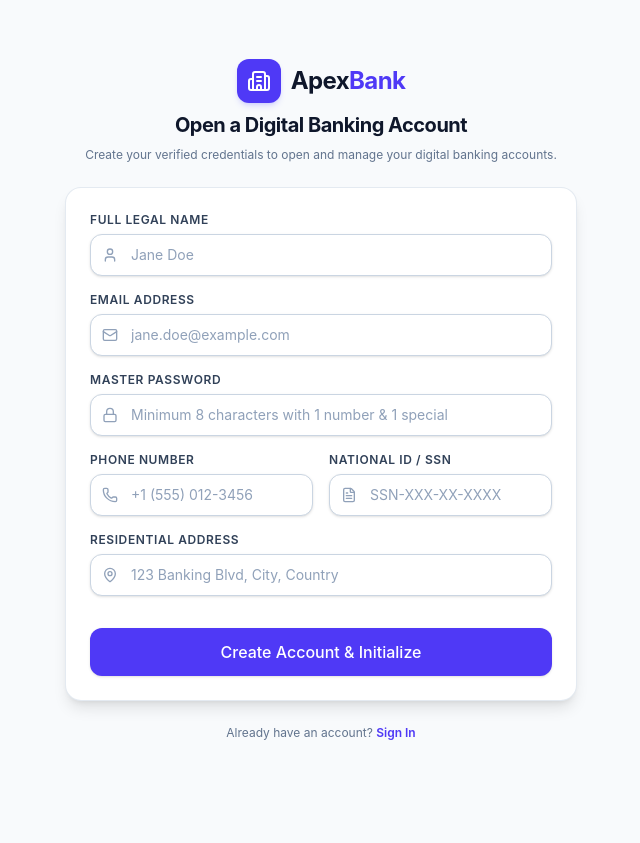
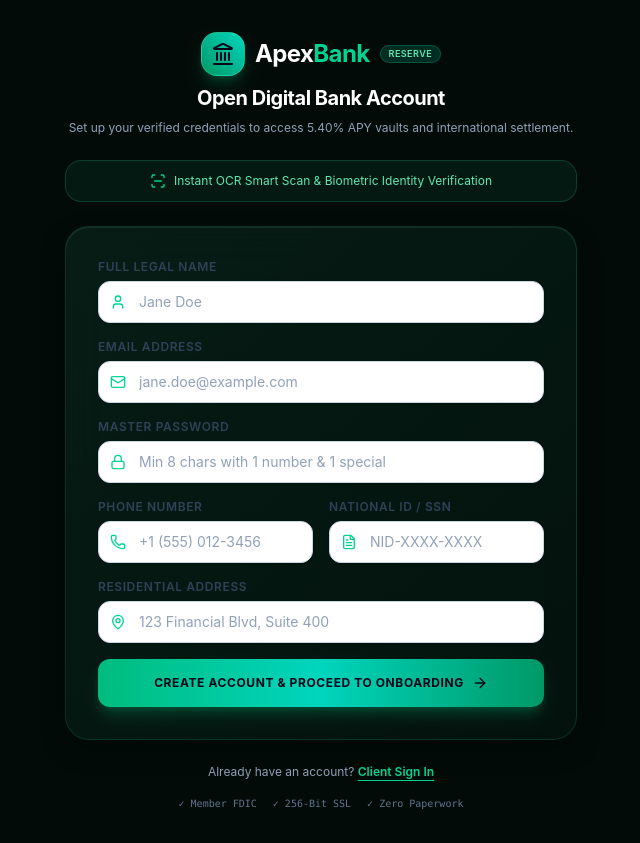
Before and after one commit to rihadjahanopu/apexbank-digital-anking-management-platform, a Next.js app: page /register in a window 1280 px wide. Shown: the whole page, without its empty margins (319-959 px from the left). Before the commit the page ends 800 px from the top, so only its background shows below. Built offline with nearby package versions, Linux system fonts and the light colour scheme.

Commit message:
ui: modernize customer registration layout and step navigation

```diff
--- a/src/app/(auth)/register/page.tsx
+++ b/src/app/(auth)/register/page.tsx
@@ -6,20 +6,22 @@ import { useRouter } from "next/navigation";
 import { useForm } from "react-hook-form";
 import { zodResolver } from "@hookform/resolvers/zod";
 import {
-  Building2,
+  Landmark,
   Lock,
   Mail,
   User as UserIcon,
   Phone,
   FileText,
   MapPin,
+  ArrowRight,
+  ScanLine,
 } from "lucide-react";
 import { toast } from "sonner";
 import { registerSchema, RegisterInput } from "@/lib/validations/auth";
 import { useRegisterMutation } from "@/redux/api/authApi";
 import { useAppDispatch } from "@/redux/hooks";
 import { setCredentials } from "@/redux/slices/authSlice";
-import { Button, Input, Card, CardContent } from "@/components/ui";
+import { Input } from "@/components/ui";
 import { ROLES } from "@/lib/constants";
 
 export default function RegisterPage() {
@@ -54,7 +56,7 @@ export default function RegisterPage() {
         toast.success(response.message || "Admin account created successfully!");
         router.push("/admin/dashboard");
       } else {
-        toast.success("Registration successful! Please complete your bank account opening and initial deposit.");
+        toast.success("Registration successful! Complete your bank account application and initial deposit.");
         router.push("/customer/accounts/open");
       }
     } catch (err: unknown) {
@@ -64,37 +66,58 @@ export default function RegisterPage() {
   };
 
   return (
-    <div className="min-h-screen flex items-center justify-center bg-slate-50 dark:bg-slate-950 p-4 sm:p-6 lg:p-8">
-      <div className="w-full max-w-lg space-y-6">
+    <div className="min-h-screen flex items-center justify-center bg-[#020b08] text-slate-100 p-4 sm:p-6 lg:p-8 relative overflow-hidden">
+      {/* Background Ambient Glows */}
+      <div className="fixed inset-0 pointer-events-none -z-10 overflow-hidden">
+        <div className="absolute -top-[10%] left-1/2 -translate-x-1/2 w-[700px] h-[500px] bg-emerald-600/15 rounded-full blur-[140px] animate-pulse-emerald" />
+        <div className="absolute bottom-[5%] -right-[10%] w-[500px] h-[500px] bg-teal-800/10 rounded-full blur-[160px]" />
+        <div
+          className="absolute inset-0 opacity-[0.03]"
+          style={{
+            backgroundImage: `radial-gradient(rgba(52, 211, 153, 0.8) 1px, transparent 1px)`,
+            backgroundSize: "32px 32px",
+          }}
+        />
+      </div>
+
+      <div className="w-full max-w-lg space-y-6 relative z-10">
         {/* Header Branding */}
         <div className="text-center space-y-2">
           <Link
             href="/"
-            className="inline-flex items-center gap-2.5 font-bold text-2xl tracking-tight text-slate-900 dark:text-white"
+            className="inline-flex items-center gap-2.5 font-bold text-2xl tracking-tight text-white group"
           >
-            <div className="flex h-11 w-11 items-center justify-center rounded-xl bg-indigo-600 text-white shadow-md shadow-indigo-500/20">
-              <Building2 className="h-6 w-6" />
+            <div className="flex h-11 w-11 items-center justify-center rounded-2xl bg-linear-to-tr from-emerald-600 to-teal-400 text-slate-950 shadow-lg shadow-emerald-500/25 border border-emerald-300/30 group-hover:scale-105 transition-transform">
+              <Landmark className="h-6 w-6 text-slate-950" />
             </div>
             <span>
-              Apex<span className="text-indigo-600 dark:text-indigo-400">Bank</span>
+              Apex<span className="text-emerald-400">Bank</span>
+            </span>
+            <span className="rounded-full bg-emerald-950 border border-emerald-500/30 px-2 py-0.5 text-[9px] font-semibold text-emerald-300 uppercase tracking-wider">
+              Reserve
             </span>
           </Link>
-          <h2 className="text-xl font-bold tracking-tight text-slate-900 dark:text-slate-100">
-            Open a Digital Banking Account
+          <h2 className="text-xl font-bold tracking-tight text-white">
+            Open Digital Bank Account
           </h2>
-          <p className="text-xs text-slate-500 dark:text-slate-400">
-            Create your verified credentials to open and manage your digital banking accounts.
+          <p className="text-xs text-slate-400">
+            Set up your verified credentials to access 5.40% APY vaults and international settlement.
           </p>
         </div>
 
-        {/* Registration Card */}
-        <Card className="shadow-lg border-slate-200/90 dark:border-slate-800">
-          <CardContent className="p-6 pt-6">
+        {/* Feature Pill */}
+        <div className="flex items-center justify-center gap-2 rounded-2xl glass-forest-pill p-3 text-xs text-emerald-300 border border-emerald-500/20">
+          <ScanLine className="h-4 w-4 text-emerald-400" />
+          <span>Instant OCR Smart Scan & Biometric Identity Verification</span>
+        </div>
+
+        {/* Registration Glass Card */}
+        <div className="glass-forest-card rounded-3xl p-6 sm:p-8 border border-emerald-500/25 shadow-2xl backdrop-blur-2xl">
           <form onSubmit={handleSubmit(onSubmit)} className="space-y-4">
             <Input
               label="Full Legal Name"
               placeholder="Jane Doe"
-                leftIcon={<UserIcon className="h-4 w-4" />}
+              leftIcon={<UserIcon className="h-4 w-4 text-emerald-400" />}
               error={errors.name?.message}
               {...register("name")}
             />
@@ -103,7 +126,7 @@ export default function RegisterPage() {
               label="Email Address"
               type="email"
               placeholder="jane.doe@example.com"
-                leftIcon={<Mail className="h-4 w-4" />}
+              leftIcon={<Mail className="h-4 w-4 text-emerald-400" />}
               error={errors.email?.message}
               {...register("email")}
             />
@@ -111,8 +134,8 @@ export default function RegisterPage() {
             <Input
               label="Master Password"
               type="password"
-                placeholder="Minimum 8 characters with 1 number & 1 special"
-                leftIcon={<Lock className="h-4 w-4" />}
+              placeholder="Min 8 chars with 1 number & 1 special"
+              leftIcon={<Lock className="h-4 w-4 text-emerald-400" />}
               error={errors.password?.message}
               {...register("password")}
             />
@@ -121,15 +144,15 @@ export default function RegisterPage() {
               <Input
                 label="Phone Number"
                 placeholder="+1 (555) 012-3456"
-                  leftIcon={<Phone className="h-4 w-4" />}
+                leftIcon={<Phone className="h-4 w-4 text-emerald-400" />}
                 error={errors.phone?.message}
                 {...register("phone")}
               />
 
               <Input
                 label="National ID / SSN"
-                  placeholder="SSN-XXX-XX-XXXX"
-                  leftIcon={<FileText className="h-4 w-4" />}
+                placeholder="NID-XXXX-XXXX"
+                leftIcon={<FileText className="h-4 w-4 text-emerald-400" />}
                 error={errors.nationalId?.message}
                 {...register("nationalId")}
               />
@@ -137,32 +160,40 @@ export default function RegisterPage() {
 
             <Input
               label="Residential Address"
-                placeholder="123 Banking Blvd, City, Country"
-                leftIcon={<MapPin className="h-4 w-4" />}
+              placeholder="123 Financial Blvd, Suite 400"
+              leftIcon={<MapPin className="h-4 w-4 text-emerald-400" />}
               error={errors.address?.message}
               {...register("address")}
             />
 
-              <Button
+            <button
               type="submit"
-                className="w-full mt-4"
-                size="lg"
-                isLoading={isLoading}
+              disabled={isLoading}
+              className="w-full mt-4 py-4 rounded-xl bg-linear-to-r from-emerald-500 via-teal-400 to-emerald-600 text-slate-950 font-bold text-xs uppercase tracking-wider hover:brightness-110 active:scale-98 transition-all disabled:opacity-50 flex items-center justify-center gap-2 shadow-lg shadow-emerald-500/25"
             >
-                Create Account & Initialize
-              </Button>
+              <span>{isLoading ? "Provisioning Client..." : "Create Account & Proceed to Onboarding"}</span>
+              <ArrowRight className="h-4 w-4" />
+            </button>
           </form>
-          </CardContent>
-        </Card>
+        </div>
 
-        <div className="text-center text-xs text-slate-500 dark:text-slate-400">
+        {/* Footer Redirect & Trust Badges */}
+        <div className="space-y-4 text-center">
+          <p className="text-xs text-slate-400">
             Already have an account?{" "}
             <Link
               href="/login"
-            className="font-semibold text-indigo-600 dark:text-indigo-400 hover:underline"
+              className="font-semibold text-emerald-400 hover:text-emerald-300 underline underline-offset-4"
             >
-            Sign In
+              Client Sign In
             </Link>
+          </p>
+
+          <div className="flex items-center justify-center gap-4 text-[10px] text-slate-500 font-mono">
+            <span>✓ Member FDIC</span>
+            <span>✓ 256-Bit SSL</span>
+            <span>✓ Zero Paperwork</span>
+          </div>
         </div>
       </div>
     </div>
```
Lines whose indentation alone changed are shown as unchanged.
